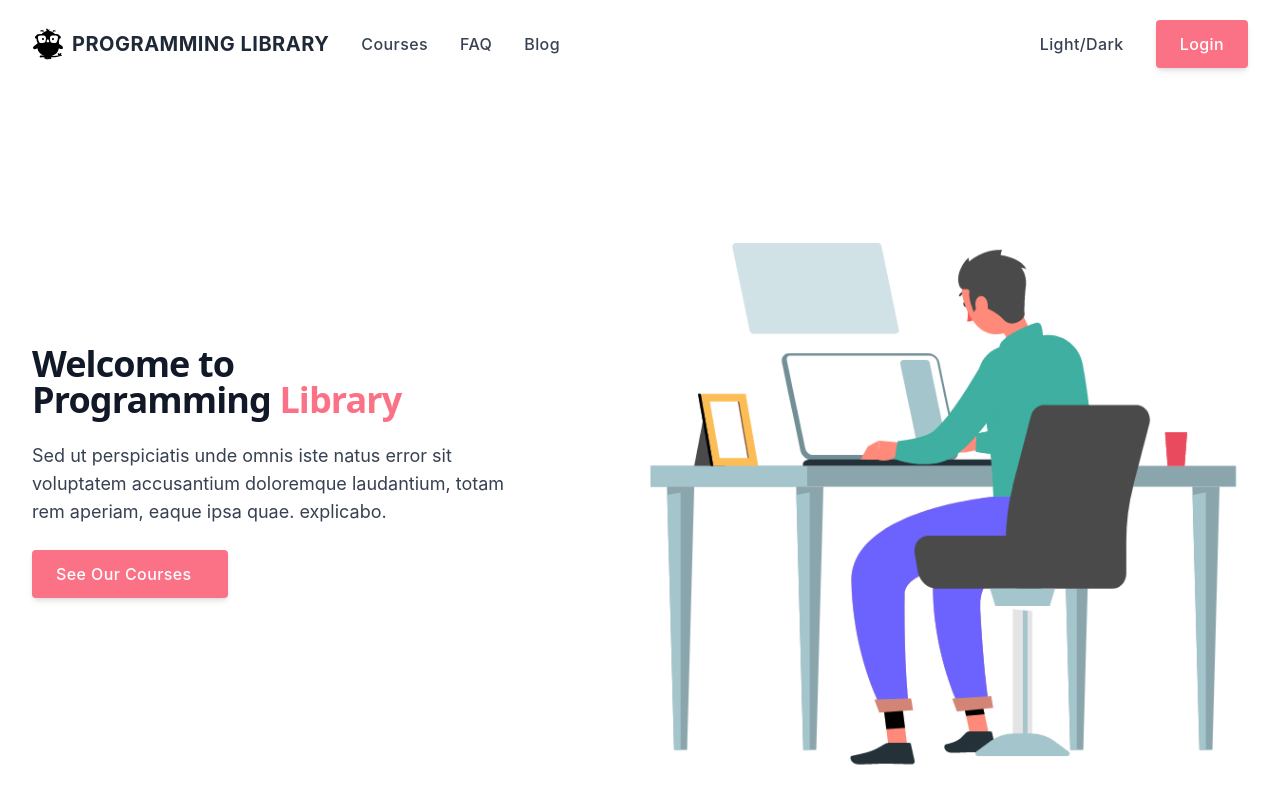
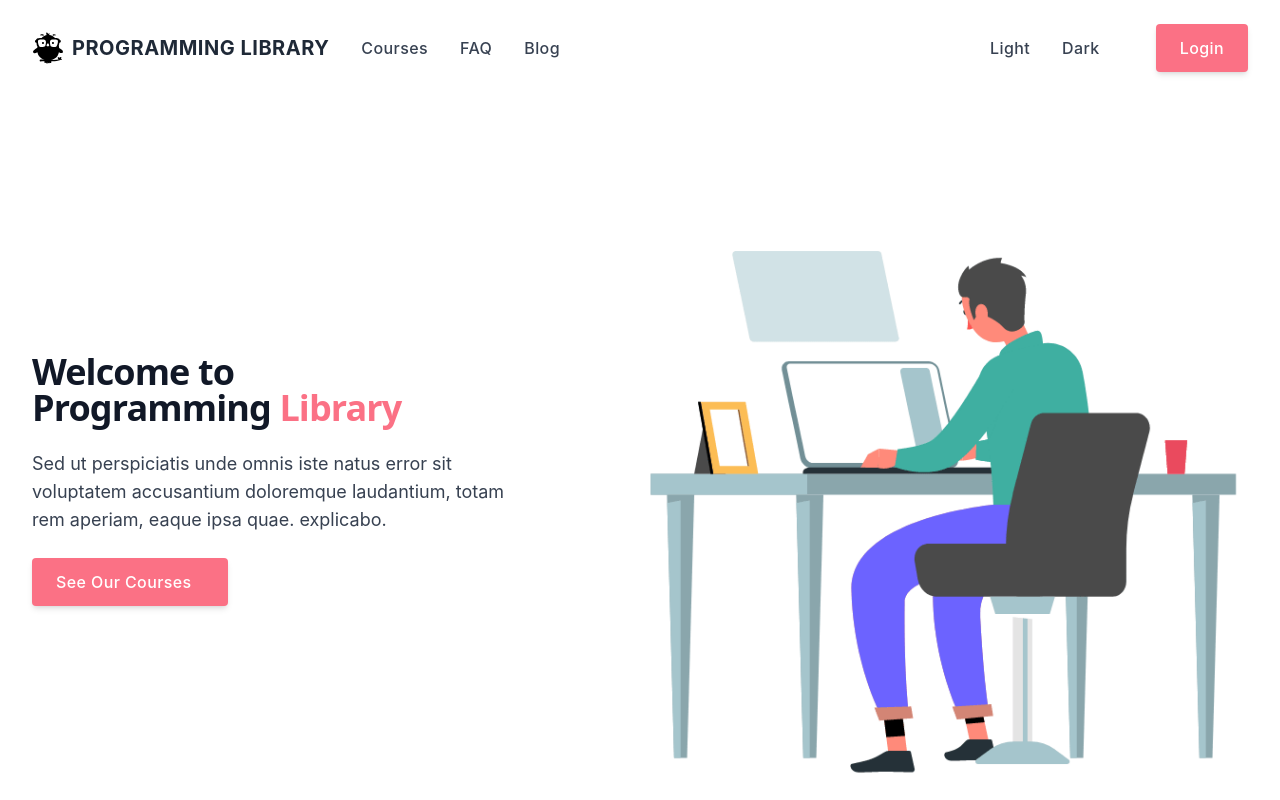
Before and after one commit to codernoyan/programming-library-client, a React (Create React App) app: page / in a window 1280 px wide. Shown: the top 800 px of the page. Built offline with nearby package versions, Linux system fonts and the light colour scheme; no server answers.

Commit message:
toggle button added

```diff
--- a/src/components/Header/Header.js
+++ b/src/components/Header/Header.js
@@ -33,7 +33,7 @@ const Header = () => {
             title="Programming Library"
             className="inline-flex items-center mr-8"
           >
-            <FaEarlybirds className="h-8 w-8"/>
+            <FaEarlybirds className="h-8 w-8" />
             <span className="ml-2 text-xl font-bold tracking-wide text-gray-800 uppercase">
               Programming Library
             </span>
@@ -78,7 +78,12 @@ const Header = () => {
               title="Sign in"
               className="font-medium tracking-wide text-gray-700 transition-colors duration-200 hover:text-deep-purple-accent-400"
             >
-              Light/Dark
+              {/* dark/light toggle button */}
+              <label for="Toggle3" className="inline-flex items-center p-2 rounded-md cursor-pointer dark:text-gray-800">
+                <input id="Toggle3" type="checkbox" className="hidden peer" />
+                <span className="px-4 py-2 rounded-l-md dark:bg-rose-400 peer-checked:dark:bg-gray-300">Light</span>
+                <span className="px-4 py-2 rounded-r-md dark:bg-gray-300 peer-checked:dark:bg-rose-400 peer-checked:text-white">Dark</span>
+              </label>
             </button>
           </li>
           <li>
@@ -91,7 +96,9 @@ const Header = () => {
                         <img className="w-12 h-12 rounded-full" src={user?.photoURL} alt="user"></img>
                       </button>
                       :
-                      <button aria-label="Log Out" title={user?.displayName}><FaUserCircle /></button>
+                      <button aria-label="Log Out" title={user?.displayName}>
+                        <FaUserCircle className="w-12 h-12" />
+                      </button>
                   }
                   <button
                     onClick={handleLogOut}
```
